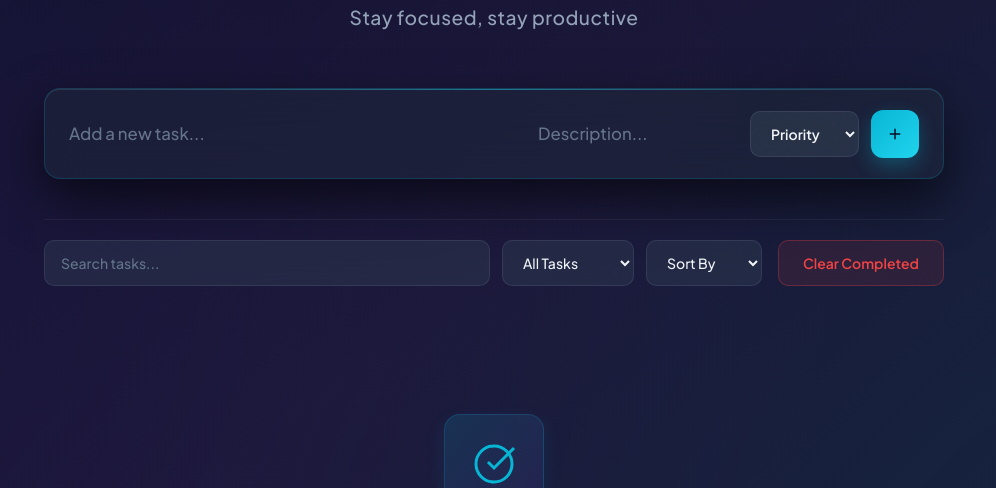
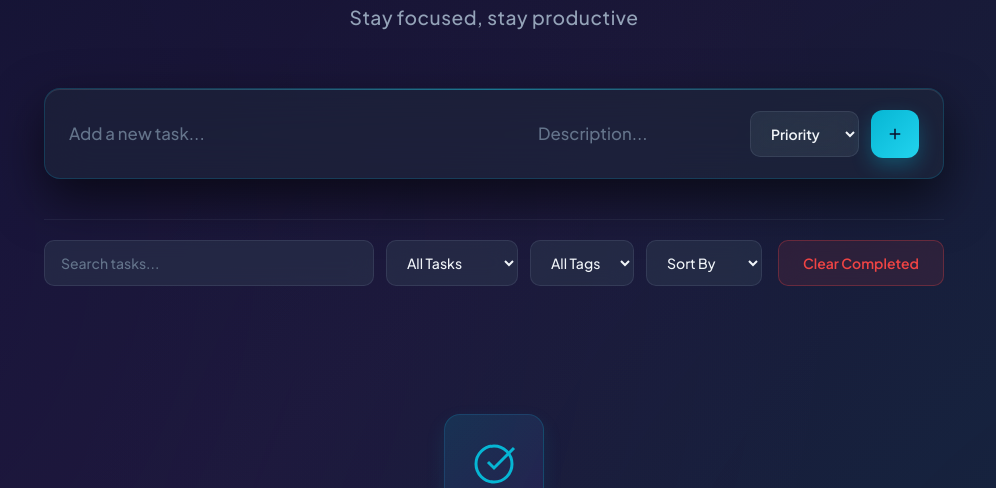
Before and after one commit to nv23086-abbas-alsaighal/to-do, a Flask app: page / in a window 1280 px wide. Shown: the part 228-716 px from the top of the page, without its empty margins (146-1142 px from the left). Run offline with Flask 3, Linux system fonts and the light colour scheme; data that the repository does not hold is empty.

Commit message:
feat(tags): add task labels with filter and assign/remove API

```diff
--- a/app/app.py
+++ b/app/app.py
@@ -1,6 +1,7 @@
 from flask import Flask, request, jsonify, render_template
 import json
 import os
+import re
 
 # Import version: when running as a script the package name may not be available,
 # so try both package and local imports and fall back to a default.
@@ -15,6 +16,26 @@ except Exception:
 app = Flask(__name__)
 
 DATA_FILE = os.path.join(app.root_path, 'todo.json')
+
+
+def normalize_tags(raw_tags):
+    if raw_tags is None:
+        return []
+    if isinstance(raw_tags, str):
+        items = [part.strip() for part in raw_tags.split(',')]
+    elif isinstance(raw_tags, list):
+        items = [str(part).strip() for part in raw_tags]
+    else:
+        items = [str(raw_tags).strip()]
+
+    cleaned = []
+    for item in items:
+        lowered = item.lower()
+        lowered = re.sub(r'\s+', ' ', lowered)
+        lowered = re.sub(r'[^a-z0-9\-_ ]', '', lowered).strip()
+        if lowered and lowered not in cleaned:
+            cleaned.append(lowered)
+    return cleaned
 
 
 def load_tasks():
@@ -34,6 +55,10 @@ def load_tasks():
             t['due_date'] = None
         if 'created_at' not in t:
             t['created_at'] = t.get('id', 0)
+        if 'tags' not in t:
+            t['tags'] = []
+        else:
+            t['tags'] = normalize_tags(t.get('tags'))
         normalized.append(t)
     tasks = normalized
     return tasks
@@ -58,6 +83,7 @@ def api_get_tasks():
     status = request.args.get('status')
     priority = request.args.get('priority')
     sort = request.args.get('sort')
+    tag = request.args.get('tag')
     if q:
         ql = q.lower()
         tasks = [t for t in tasks if ql in t.get('name','').lower() or ql in t.get('description','').lower()]
@@ -71,6 +97,11 @@ def api_get_tasks():
             tasks = [t for t in tasks if int(t.get('priority',0)) == p]
         except Exception:
             pass
+    if tag:
+        target = normalize_tags([tag])
+        if target:
+            needle = target[0]
+            tasks = [t for t in tasks if needle in normalize_tags(t.get('tags', []))]
     if sort == 'due':
         tasks = sorted(tasks, key=lambda x: x.get('due_date') or '')
     elif sort == 'created':
@@ -85,11 +116,12 @@ def api_add_task():
     description = data.get('description', '')
     priority = int(data.get('priority') or 0)
     due_date = data.get('due_date') or None
+    tags = normalize_tags(data.get('tags', []))
     if not name:
         return jsonify({'error': 'Missing task name'}), 400
     tasks = load_tasks()
     next_id = max([t['id'] for t in tasks], default=0) + 1
-    task = {'id': next_id, 'name': name, 'description': description, 'priority': priority, 'due_date': due_date, 'completed': False, 'created_at': next_id}
+    task = {'id': next_id, 'name': name, 'description': description, 'priority': priority, 'due_date': due_date, 'completed': False, 'created_at': next_id, 'tags': tags}
     tasks.append(task)
     save_tasks(tasks)
     return jsonify(tasks)
@@ -132,6 +164,8 @@ def api_update_task(task_id):
                 task['due_date'] = data.get('due_date') or None
             if 'completed' in data:
                 task['completed'] = bool(data.get('completed'))
+            if 'tags' in data:
+                task['tags'] = normalize_tags(data.get('tags'))
 
             save_tasks(tasks)
             return jsonify(task), 200
@@ -145,6 +179,51 @@ def api_delete_task(task_id):
     tasks = [t for t in tasks if t['id'] != task_id]
     save_tasks(tasks)
     return jsonify(tasks)
+
+
+@app.route('/api/tags', methods=['GET'])
+def api_get_tags():
+    tasks = load_tasks()
+    tags = sorted({tag for task in tasks for tag in normalize_tags(task.get('tags', []))})
+    return jsonify(tags)
+
+
+@app.route('/api/tasks/<int:task_id>/tags', methods=['POST'])
+def api_add_tag(task_id):
+    data = request.get_json() or request.form
+    raw_tag = data.get('tag')
+    tags = normalize_tags([raw_tag])
+    if not tags:
+        return jsonify({'error': 'Invalid tag'}), 400
+
+    tasks = load_tasks()
+    for task in tasks:
+        if task['id'] == task_id:
+            current = normalize_tags(task.get('tags', []))
+            if tags[0] not in current:
+                current.append(tags[0])
+            task['tags'] = current
+            save_tasks(tasks)
+            return jsonify(task)
+
+    return jsonify({'error': 'Task not found'}), 404
+
+
+@app.route('/api/tasks/<int:task_id>/tags/<path:tag_name>', methods=['DELETE'])
+def api_remove_tag(task_id, tag_name):
+    tags = normalize_tags([tag_name])
+    if not tags:
+        return jsonify({'error': 'Invalid tag'}), 400
+
+    target = tags[0]
+    tasks = load_tasks()
+    for task in tasks:
+        if task['id'] == task_id:
+            task['tags'] = [tag for tag in normalize_tags(task.get('tags', [])) if tag != target]
+            save_tasks(tasks)
+            return jsonify(task)
+
+    return jsonify({'error': 'Task not found'}), 404
 
 
 @app.route('/api/tasks/clear_completed', methods=['POST'])
--- a/app/templates/index.html
+++ b/app/templates/index.html
@@ -66,6 +66,9 @@
                                 <option value="">All Tasks</option>
                                 <option value="completed">Completed</option>
                                 <option value="pending">Pending</option>
+                            </select>
+                            <select id="tag-filter-select" class="flow-filter-select">
+                                <option value="">All Tags</option>
                             </select>
                             <select id="sort-select" class="flow-filter-select">
                                 <option value="">Sort By</option>
@@ -138,7 +141,14 @@
                 add: (payload) => fetch('/api/tasks', { method: 'POST', headers: {'Content-Type':'application/json'}, body: JSON.stringify(payload) }).then(r => r.json()),
                 toggle: (id) => fetch(`/api/tasks/${id}/toggle`, { method: 'POST' }).then(r => r.json()),
                 delete: (id) => fetch(`/api/tasks/${id}`, { method: 'DELETE' }).then(r => r.json()),
-                clearCompleted: () => fetch('/api/tasks/clear_completed', { method: 'POST' }).then(r => r.json())
+                clearCompleted: () => fetch('/api/tasks/clear_completed', { method: 'POST' }).then(r => r.json()),
+                tags: () => fetch('/api/tags').then(r => r.json()),
+                addTag: (id, tag) => fetch(`/api/tasks/${id}/tags`, {
+                    method: 'POST',
+                    headers: {'Content-Type':'application/json'},
+                    body: JSON.stringify({ tag })
+                }).then(r => r.json()),
+                removeTag: (id, tag) => fetch(`/api/tasks/${id}/tags/${encodeURIComponent(tag)}`, { method: 'DELETE' }).then(r => r.json())
             };
 
             const taskInput = document.getElementById('task-input');
@@ -148,6 +158,7 @@
             const emptyState = document.getElementById('empty-state');
             const searchInput = document.getElementById('search-input');
             const filterSelect = document.getElementById('filter-select');
+            const tagFilterSelect = document.getElementById('tag-filter-select');
             const sortSelect = document.getElementById('sort-select');
 
             function renderTasks(tasks) {
@@ -161,6 +172,12 @@
                         li.className = 'flow-task-item';
                         if (t.completed) li.classList.add('completed');
                         li.id = `task-${t.id}`;
+                        const tagsHtml = (t.tags || []).map(tag => `
+                            <span class="flow-tag-chip">
+                                ${escapeHtml(tag)}
+                                <button type="button" class="flow-tag-remove" onclick="removeTag(${t.id}, '${encodeURIComponent(tag)}')">&times;</button>
+                            </span>
+                        `).join('');
                         li.innerHTML = `
                             <div class="flow-task-check">
                                 <input type="checkbox" class="flow-checkbox" onchange="toggleTask(${t.id})" ${t.completed ? 'checked' : ''}>
@@ -169,6 +186,13 @@
                                 <div class="flow-task-title">${escapeHtml(t.name)}</div>
                                 ${t.description ? `<div class="flow-task-desc">${escapeHtml(t.description)}</div>` : ''}
                                 ${t.priority && t.priority > 0 ? `<span class="flow-priority priority-${t.priority}">${t.priority === 1 ? 'Low' : t.priority === 2 ? 'Medium' : 'High'}</span>` : ''}
+                                <div class="flow-tags-row">
+                                    ${tagsHtml}
+                                    <div class="flow-tag-input-row">
+                                        <input id="tag-input-${t.id}" class="flow-inline-input" placeholder="Add tag">
+                                        <button type="button" class="flow-inline-btn" onclick="addTag(${t.id})">Tag</button>
+                                    </div>
+                                </div>
                             </div>
                             <div class="flow-task-actions">
                                 <button class="flow-btn-icon" onclick="deleteTask(${t.id})" title="Delete">
@@ -188,6 +212,20 @@
 
             function escapeHtml(str){ return str.replaceAll('&','&amp;').replaceAll('<','&lt;').replaceAll('>','&gt;'); }
 
+            function refreshTagsFilter() {
+                api.tags().then(tags => {
+                    const currentValue = tagFilterSelect.value;
+                    tagFilterSelect.innerHTML = '<option value="">All Tags</option>';
+                    tags.forEach(tag => {
+                        const option = document.createElement('option');
+                        option.value = tag;
+                        option.textContent = tag;
+                        tagFilterSelect.appendChild(option);
+                    });
+                    tagFilterSelect.value = currentValue;
+                });
+            }
+
             addBtn.addEventListener('click', () => {
                 const name = taskInput.value.trim();
                 const description = document.getElementById('task-desc').value.trim();
@@ -205,6 +243,24 @@
 
             window.toggleTask = (id) => { api.toggle(id).then(() => loadAndRender()); };
             window.deleteTask = (id) => { api.delete(id).then(() => loadAndRender()); };
+            window.addTag = (id) => {
+                const input = document.getElementById(`tag-input-${id}`);
+                const tag = input.value.trim();
+                if (!tag) return;
+                api.addTag(id, tag).then(() => {
+                    input.value = '';
+                    refreshTagsFilter();
+                    loadAndRender();
+                });
+            };
+
+            window.removeTag = (id, encodedTag) => {
+                const tag = decodeURIComponent(encodedTag);
+                api.removeTag(id, tag).then(() => {
+                    refreshTagsFilter();
+                    loadAndRender();
+                });
+            };
 
             clearBtn.addEventListener('click', () => { api.clearCompleted().then(() => loadAndRender()); });
 
@@ -269,15 +325,18 @@
                 const params = new URLSearchParams();
                 if (searchInput.value) params.set('q', searchInput.value);
                 if (filterSelect.value) params.set('status', filterSelect.value);
+                if (tagFilterSelect.value) params.set('tag', tagFilterSelect.value);
                 if (sortSelect.value) params.set('sort', sortSelect.value);
                 api.list(params.toString()).then(renderTasks);
             }
 
             searchInput.addEventListener('input', () => loadAndRender());
             filterSelect.addEventListener('change', () => loadAndRender());
+            tagFilterSelect.addEventListener('change', () => loadAndRender());
             sortSelect.addEventListener('change', () => loadAndRender());
 
             // initial load
+            refreshTagsFilter();
             loadAndRender();
         </script>
     </body>
```
Also changed, not shown: app/static/styles.css (+69 -0 lines), tests/test_crud.py (+19 -0 lines).
